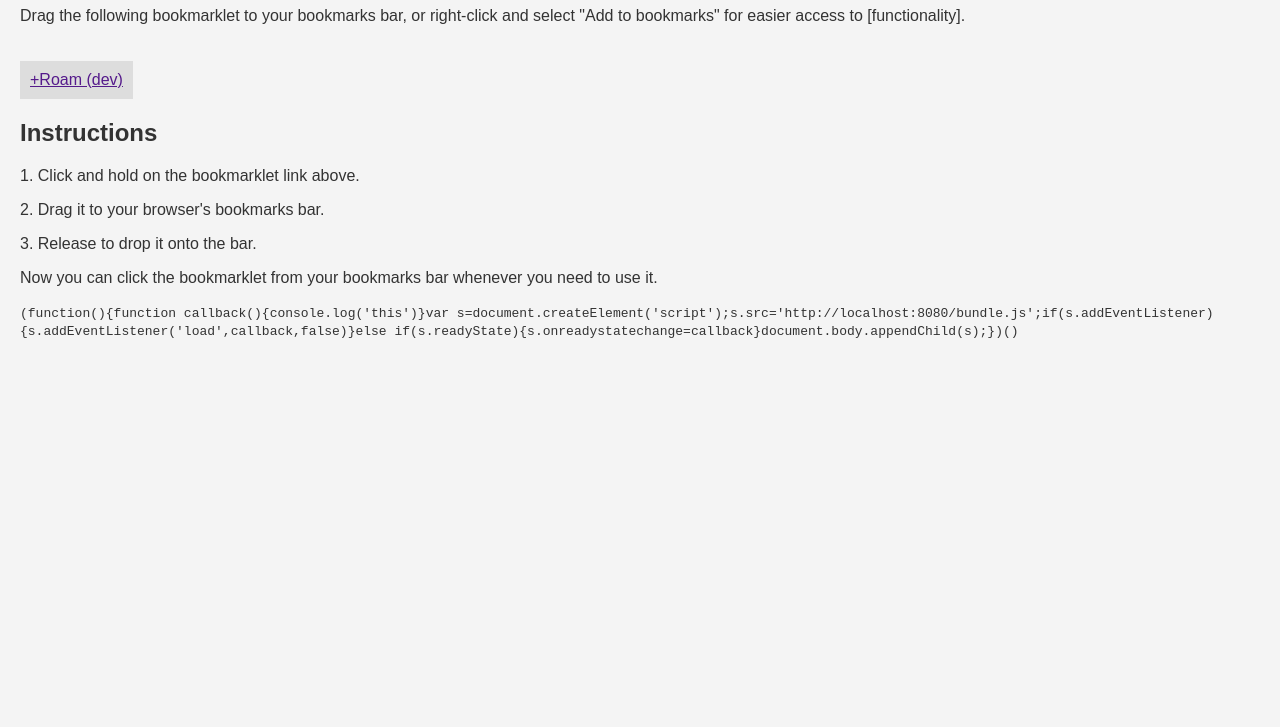
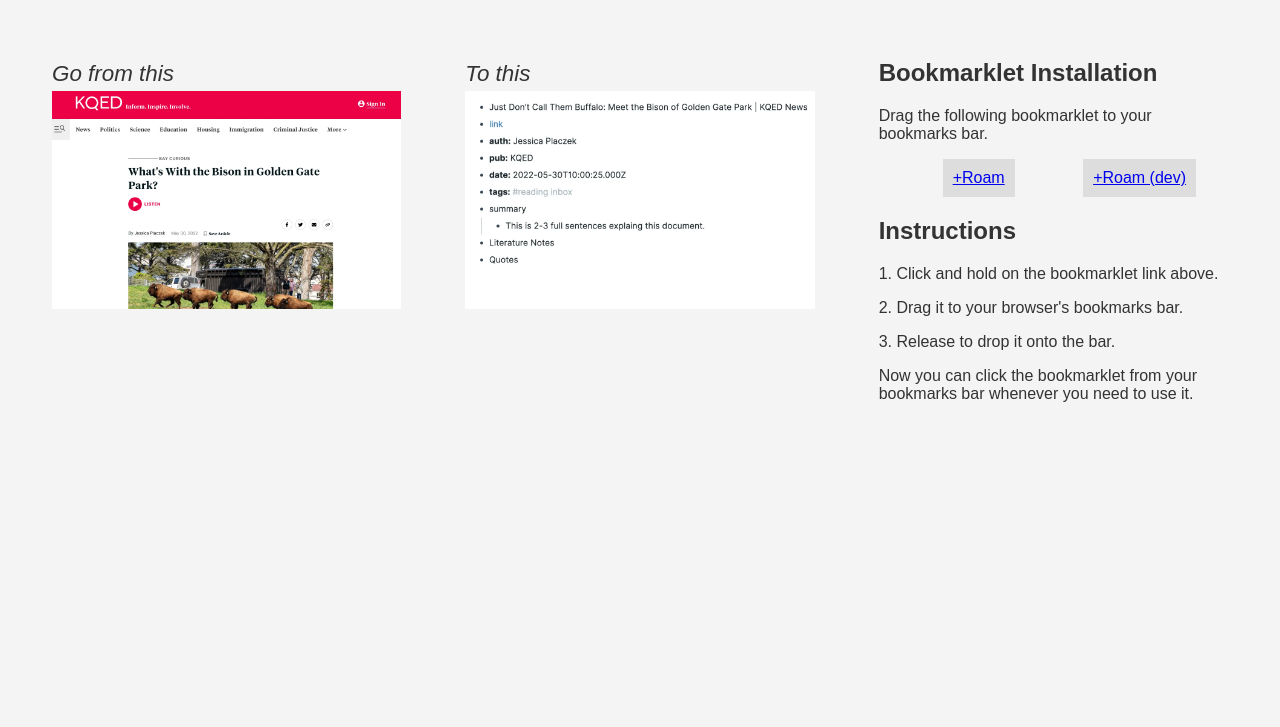
Before and after one commit to Eunoia/roamImporter, a website: page static/install.html in a window 1280 px wide. Shown: the part 73-800 px from the top of the page. Drawn offline with Linux system fonts and the light colour scheme.

Commit message:
flesh out install page

```diff
--- a/static/install.html
+++ b/static/install.html
@@ -3,7 +3,11 @@
 <head>
     <meta charset="UTF-8">
     <meta name="viewport" content="width=device-width, initial-scale=1.0">
-    <title>Bookmarklet Installation Page</title>
+    <title>Roam Importer</title>
+    <meta name="description" content="A tool for turning webpages into notes for your zettelkasten">
+    <meta name="date" content="2024-02-22">
+    <meta name="publisher" content="Rome Importer">
+    <meta name="author" content="eunoia">
     <style>
         body {
             font-family: Arial, sans-serif;
@@ -18,16 +22,64 @@
             background-color: #ddd;
             display: inline-block;
             cursor: pointer;
+            margin-left: 4em;
+            margin-top: 0px;
         }
         .instructions {
             margin-top: 20px;
         }
+        .figures {
+            display: flex;
+        }
+        .figures > div {
+            flex: 1;
+            margin: 2em;
+        }
+        .figures div p.caption {
+            margin-bottom: .33ex;
+            font-size: 140%;
+            font-style: italic;
+        }
+        img{
+            object-fit: contain;
+            width:100%;
+        }
+         @media (max-width: 768px) {
+            .figures {
+                flex-direction: column;
+                align-items: center;
+            }
+            .figures > div {
+                width: 90%;
+                margin: 1em;
+            }
+        }
     </style>
 </head>
 <body>
-    <h1>Bookmarklet Installation</h1>
-    <p>Drag the following bookmarklet to your bookmarks bar, or right-click and select "Add to bookmarks" for easier access to [functionality].</p>
-    <div class="bookmarklet" onclick="alert('This is a test. Replace this script with your actual bookmarklet code.');">
+    <h1>Easily import pages into your zettelkasten on Roam Research</h1>
+    <div class="figures">
+        <div>
+            <p class="caption">Go from this</p>
+            <picture>
+                <source srcset="before.webp" type="image/webp">
+                <img src="before.png" alt="a webpage about bison">
+            </picture>
+        </div>
+        <div>
+            <p class="caption">To this</p>
+            <picture>
+                <source srcset="after.webp" type="image/webp">
+                <img src="after.png" alt="extracted metadata">
+            </picture>
+        </div>
+        <div>
+            <h2>Bookmarklet Installation</h2>
+            <p>Drag the following bookmarklet to your bookmarks bar.</p>
+            <div id="bookmarklet" class="bookmarklet">
+                <a id='bookmarklet' href="">+Roam</a>
+            </div>
+            <div id="bookmarklet_dev" style="visibility:invisible" class="bookmarklet">
                 <a id='bookmarklet' href="">+Roam (dev)</a>
             </div>
             <div class="instructions">
@@ -37,13 +89,19 @@
                 <p>3. Release to drop it onto the bar.</p>
                 <p>Now you can click the bookmarklet from your bookmarks bar whenever you need to use it.</p>
             </div>
-    <code>
-        (function(){function callback(){console.log('this')}var
-        s=document.createElement('script');s.src='http://localhost:8080/bundle.js';if(s.addEventListener){s.addEventListener('load',callback,false)}else
-        if(s.readyState){s.onreadystatechange=callback}document.body.appendChild(s);})()
-    </code>
+        </div>
+    </div>
     <script>
-        document.querySelector(".bookmarklet a").setAttribute('href', "javascript:"+encodeURIComponent(document.querySelector('code').innerText))
+        const bookmarklet = (url) => `(function(){function callback(){console.log('this')}var s=document.createElement('script');s.src='${url}/bundle.js';if(s.addEventListener){s.addEventListener('load',callback,false)}else if(s.readyState){s.onreadystatechange=callback}document.body.appendChild(s);})()`
+
+        const productionUrl = 'https://eunoia.github.io/roamImporter/'
+
+        document.querySelector("#bookmarklet a").setAttribute('href', "javascript:" + encodeURIComponent(bookmarklet(productionUrl)))
+        if (location.origin.match(/:/)) {
+            // you can test without deploying via `ngrok http --host-header=rewrite 8080`
+            document.querySelector("#bookmarklet_dev a").setAttribute('href', "javascript:" + encodeURIComponent(bookmarklet(location.origin)))
+            document.querySelector("#bookmarklet_dev").style.visibility = 'visible'
+        }
     </script>
 </body>
 </html>
```
Also changed, not shown: .github/workflows/deploy.yml, static/after.png (added), static/after.webp (added), static/before.webp (added), 1 other file. Lines whose indentation alone changed are shown as unchanged.
